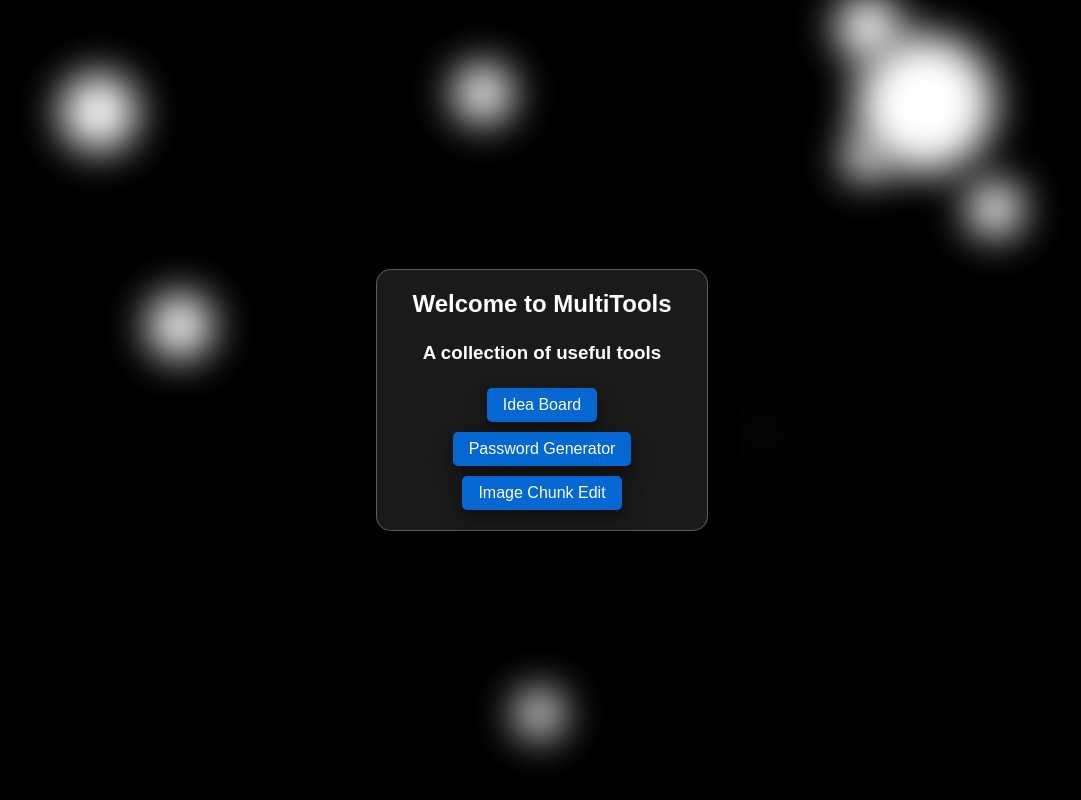
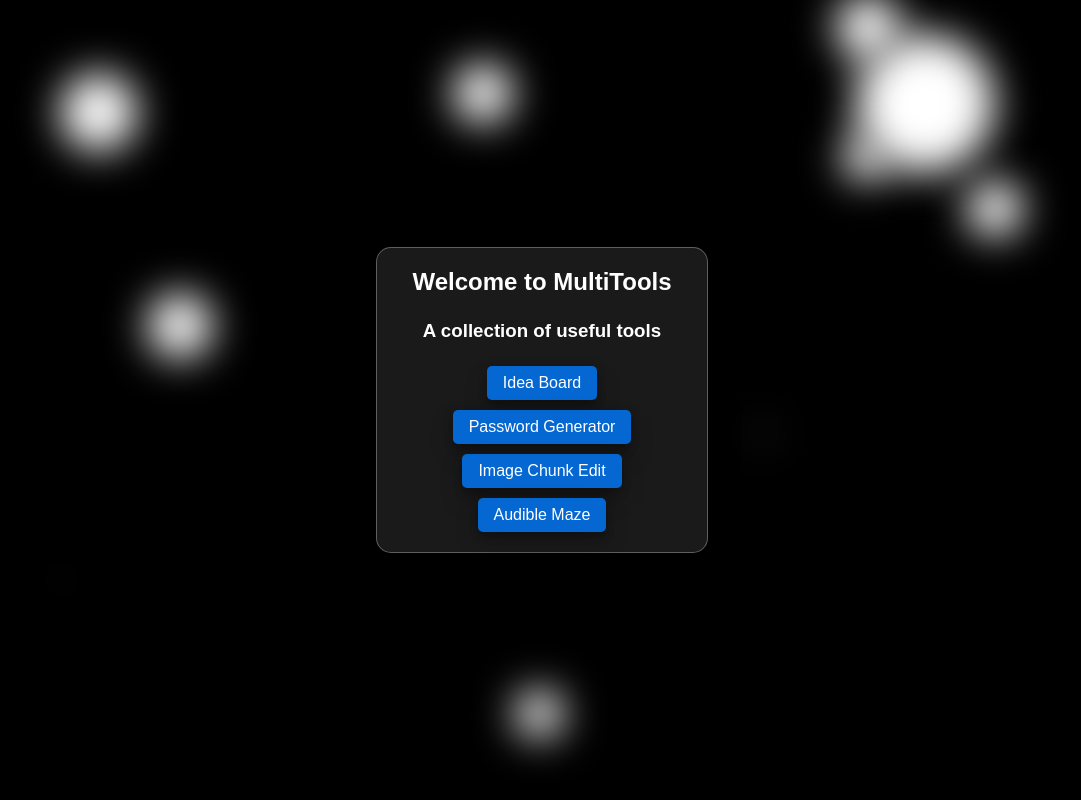
Before and after one commit to PsychoSmiley/multiTools, a plain HTML site: page index.html in a window 1280 px wide. Shown: the whole page, without its empty margins (98-1179 px from the left). Drawn offline with Linux system fonts and the light colour scheme.

Commit message:
Update index.html

```diff
--- a/index.html
+++ b/index.html
@@ -12,6 +12,7 @@
                 <a href="IdeaBoard/IdeaBoard.html" class="button">Idea Board</a>
                 <a href="PasswordGenerator/PasswordGenerator.html" class="button">Password Generator</a>
                 <a href="ChunkEdit/ChunkEdit.html" class="button">Image Chunk Edit</a>
+                <a href="AudibleMaze/AudibleMaze.html" class="button">Audible Maze</a>
             </div>
         </div>
     </div>
```
